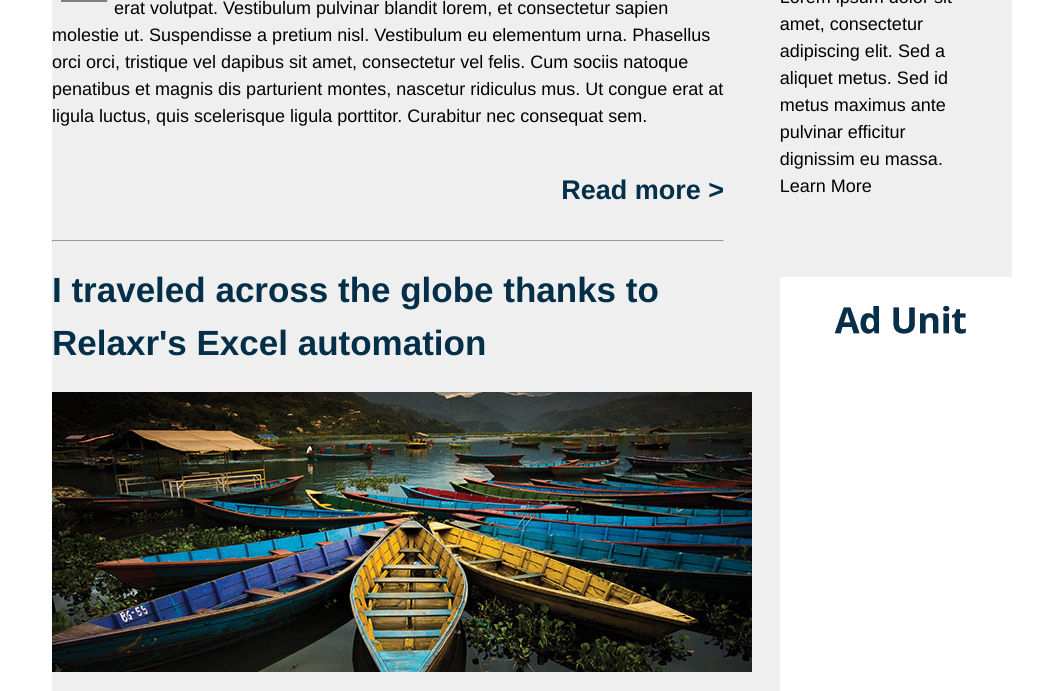
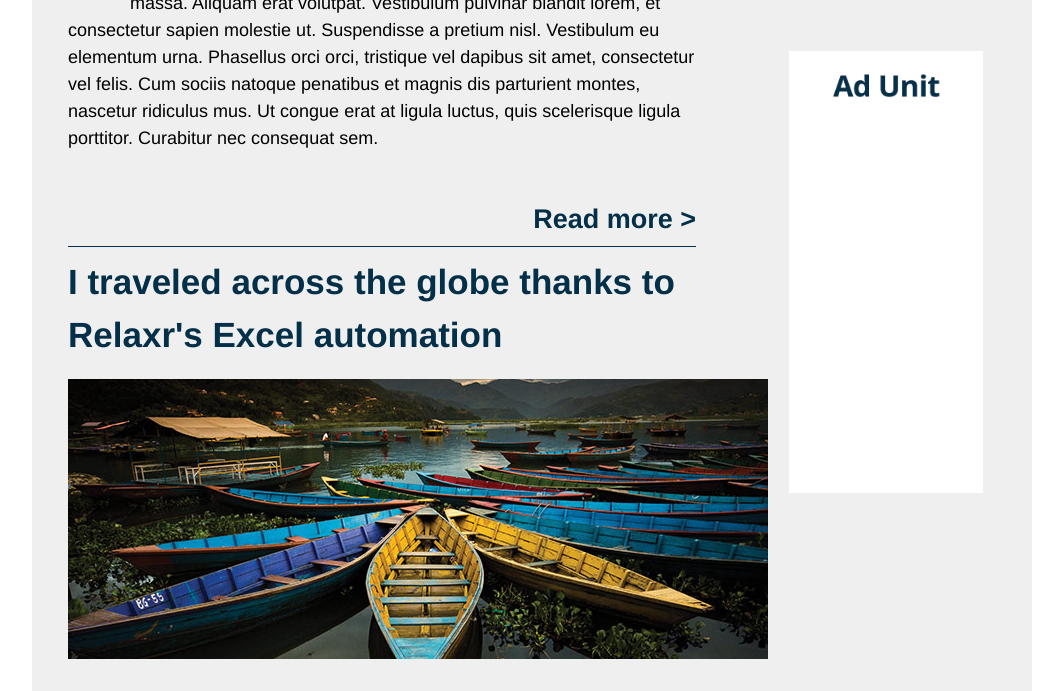
Before and after one commit to nleake/FEWD30, a plain HTML site: page relaxr_blog/index.html in a window 1280 px wide. Shown: the part 697-1388 px from the top of the page, without its empty margins (108-1171 px from the left). Drawn offline with Linux system fonts and the light colour scheme.

Commit message:
updated with comments and updated styles
finalized homework stuff

```diff
--- a/relaxr_blog/css/style.css
+++ b/relaxr_blog/css/style.css
@@ -51,17 +51,17 @@ body {
 
 /* Center the container */
 body * + * {
-  margin-top: 1.25em;
   font-size: 18px;
   line-height: 1.5;
 }
 
 #container {
-  width: 960px;
+  max-width: 1000px;
   margin: auto;
   background: #f0efef;
 }
 
+/*header and nav area*/
 header {
   background-color: #033048;
   float: left;
@@ -99,12 +99,18 @@ a{
   vertical-align: middle;
   display: inline;
 }
+
+/*now we're getting into the main body*/
 .main {
   width: 70%;
   float: left;
+  margin: 0 auto;
+  padding: 0.5em 2em;
 }
 article {
   padding: 0 auto;
+  border-bottom: 1px solid #033048;
+  margin-top: .5em;
 }
 
 article .bodyCopy::first-letter {
@@ -117,17 +123,28 @@ article .bodyCopy::first-letter {
   padding-right: 4px;
   padding-left: 3px;
 }
+
+article img {
+  margin-bottom: 1.5em;
+}
+
+
+/*sidebar style*/
 .sidebar {
   float: right;
   width: 27%;
   padding: 0 1.5em;
 }
+
+
+/*stuff below sidebar*/
 .signup {
   background: #f9e42e;
   padding: 30px;
   width: 100%;
   clear: both;
 }
+
 .signup button {
   background: #033048;
   color: #fff;
@@ -138,13 +155,34 @@ article .bodyCopy::first-letter {
   font-size: 12px;
   border-radius: 5px;
 }
+
+#ad-unit {
+  width: 90%;
+  margin: 0 auto;
+}
+
 section {
   margin-bottom: 3em;
 }
+
 h2 {
   color: #033048;
   font-size: 35px;
   font-weight: 600;
+  margin-bottom: 0.5em;
+}
+.sidebar h2 {
+  font-weight: 800;
+  font-size: 28px;
+}
+h2 ul li {
+  line-height: 1;
+  font-weight: 600;
+  margin-top: 2px;
+}
+.sidebar span {
+  font-weight: 800;
+  color: #033048;
 }
 .readMore {
   font-size: 1.5em;
@@ -153,6 +191,7 @@ h2 {
   text-align: right;
   display: block;
   vertical-align: right;
+  margin-top: 1.5em;
 }
 footer {
   background: #121212;
@@ -182,4 +221,4 @@ footer p {
 
 /******************************************
 /* ADDITIONAL STYLES
-/*******************************************/
+/******************************************
--- a/relaxr_blog/index.html
+++ b/relaxr_blog/index.html
@@ -30,15 +30,14 @@
 			<div class="main">
 				<article>
 					<h2>How I implemented Relaxr in 2 weeks and changed my life</h2>
-					<img src="images/blog_photo1.jpg">
+					<img src="images/blog_photo1.jpg" alt="two teams of people rowing hard">
 					<p class="bodyCopy">L
 					orem ipsum dolor sit amet, consectetur adipiscing elit. Sed a aliquet metus. Sed id metus maximus ante pulvinar efficitur dignissim eu massa. Aliquam erat volutpat. Vestibulum pulvinar blandit lorem, et consectetur sapien molestie ut. Suspendisse a pretium nisl. Vestibulum eu elementum urna. Phasellus orci orci, tristique vel dapibus sit amet, consectetur vel felis. Cum sociis natoque penatibus et magnis dis parturient montes, nascetur ridiculus mus. Ut congue erat at ligula luctus, quis scelerisque ligula porttitor. Curabitur nec consequat sem.</p>
 					<span class="readMore"><a href="#">Read more ></a></span>
 				</article>
-				<hr>
 				<article>
 					<h2>I traveled across the globe thanks to Relaxr's Excel automation</h2>
-					<img src="images/blog_photo2.jpg">
+					<img src="images/blog_photo2.jpg" alt="fishing boats on the coast of some distant rural shore">
 					<p class="bodyCopy">L
 					orem ipsum dolor sit amet, consectetur adipiscing elit. Sed a aliquet metus. Sed id metus maximus ante pulvinar efficitur dignissim eu massa. Aliquam erat volutpat. Vestibulum pulvinar blandit lorem, et consectetur sapien molestie ut. Suspendisse a pretium nisl. Vestibulum eu elementum urna. Phasellus orci orci, tristique vel dapibus sit amet, consectetur vel felis. Cum sociis natoque penatibus et magnis dis parturient montes, nascetur ridiculus mus. Ut congue erat at ligula luctus, quis scelerisque ligula porttitor. Curabitur nec consequat sem.</p>
 					<p class="readMore"><a href="#">Read more ></a></p>
@@ -60,7 +59,7 @@
 					<p>Lorem ipsum dolor sit amet, consectetur adipiscing elit. Sed a aliquet metus. Sed id metus maximus ante pulvinar efficitur dignissim eu massa.</p>
 					<span>Learn More</span>
 				</section>
-				<img src="images/ad-unit.png">
+				<img id="ad-unit" src="images/ad-unit.png" alt="some crappy ad that will probably be blocked">
 			</div><!-- .sidebar -->
 			<aside class="signup">
 				<button>Sign up Now!</button>
```
